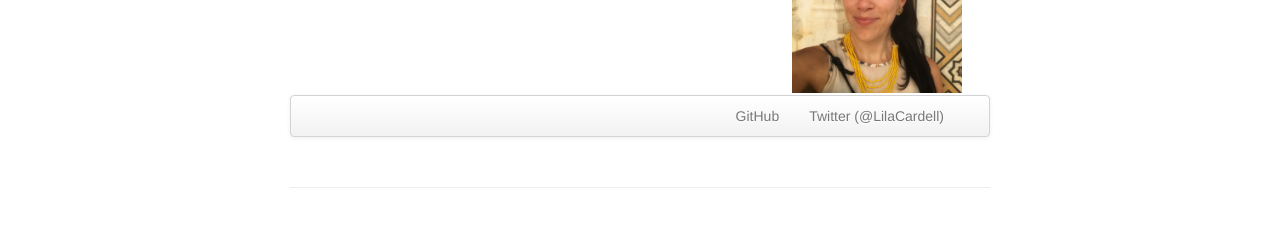
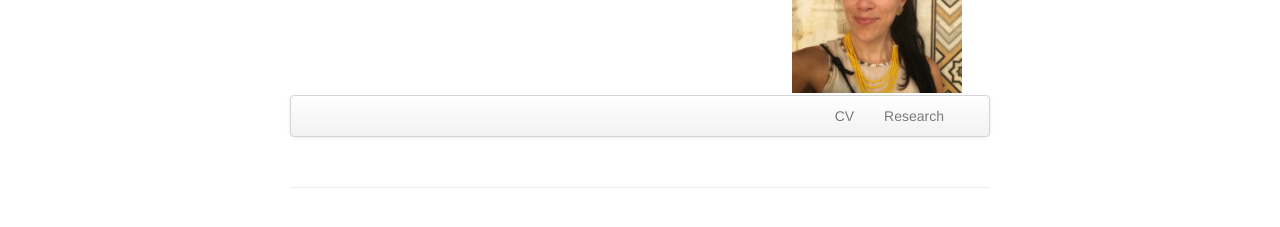
Before and after one commit to lilacardell/lilacardell.github.io, a Jekyll site: the page built from index.md, in a window 1280 px wide. Shown: the part 263-490 px from the top of the page. Built offline with Jekyll 4.4.1, drawn with Linux system fonts in a browser that asks for light colours.

Commit message:
Update index.md

```diff
--- a/index.md
+++ b/index.md
@@ -36,9 +36,10 @@ Lila Cardell is a PhD student at the University of Illinois at Urbana-Champaign.
 <div class="navbar">
   <div class="navbar-inner">
       <ul class="nav">
-         <!-- <li><a href="{{ BASE_PATH }}/assets/CV.pdf">CV</a></li>-->
-          <li><a href="https://github.com/lilacardell">GitHub</a></li>
-          <li><a href="https://twitter.com/lilacardell">Twitter (@LilaCardell)</a></li>
+         <li><a href="{{ BASE_PATH }}/assets/CV.pdf">CV</a></li>
+         <li><a href="{{ BASE_PATH }}/pagespages/research.html">Research</a></li>
+         <!--  <li><a href="https://github.com/lilacardell">GitHub</a></li>
+          <li><a href="https://twitter.com/lilacardell">Twitter (@LilaCardell)</a></li>-->
       </ul>
   </div>
 </div>
```
